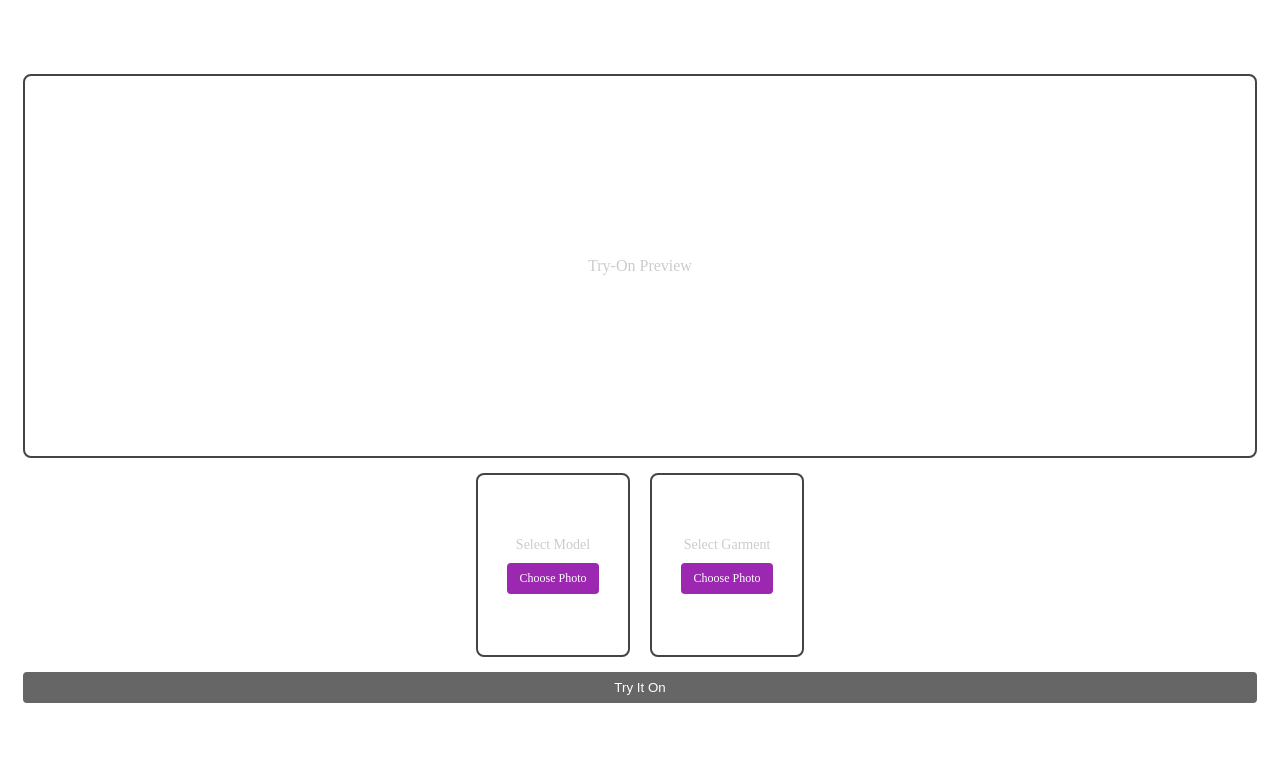
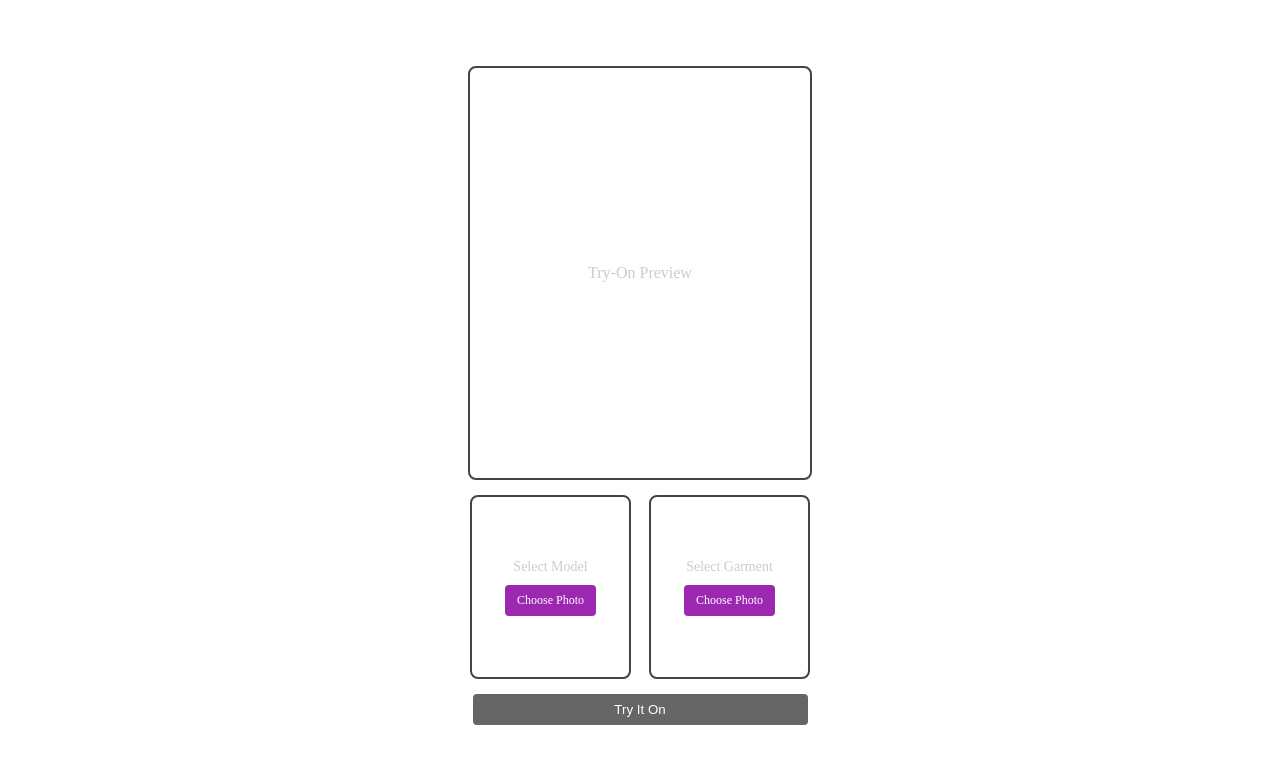
Before and after one commit to habeth99/VirtualTryOn, a React app: page / in a window 1280 px wide. Shown: the top 764 px of the page. Built offline with nearby package versions, Linux system fonts and the light colour scheme; the HTML template or start-up script is replaced by a standard one.

Commit message:
spacing fixed

```diff
--- a/src/App.js
+++ b/src/App.js
@@ -122,13 +122,13 @@ const App = () => {
 
   return (
     <div style={{
-      padding: '15px',
+      padding: '7px',  // Reduced from 15px
       width: '100%',
       boxSizing: 'border-box',
       position: 'relative',
-      height: '100%',  // Added to ensure full height usage
-      display: 'flex',  // Added flex display
-      flexDirection: 'column'  // Stack children vertically
+      height: '100%',
+      display: 'flex',
+      flexDirection: 'column'
     }}>
       {/* Close Button */}
       <button
@@ -152,6 +152,7 @@ const App = () => {
 
       <h1 style={{
         fontSize: '20px',
+        marginLeft: '20px',
         marginBottom: '15px',
         color: 'white'
       }}>Virtual Try-On</h1>
@@ -161,11 +162,13 @@ const App = () => {
         border: '2px solid #444',
         borderRadius: '8px',
         padding: '15px',
-        marginBottom: '15px',
-        height: '350px',  // Increased from 300px
+        marginBottom: '25px',  // Increased from 15px to add more space
+        height: '380px',
+        width: '310px',
         display: 'flex',
         alignItems: 'center',
-        justifyContent: 'center'
+        justifyContent: 'center',
+        margin: '0 auto',
       }}>
         {isLoading ? (
           <div style={{ color: '#ccc' }}>Processing...</div>
@@ -189,7 +192,8 @@ const App = () => {
       {/* Preview Areas Container */}
       <div style={{
         display: 'flex',
-        gap: '20px',
+        gap: '18px',
+        marginTop: '15px',
         marginBottom: '15px',
         justifyContent: 'center'
       }}>
@@ -198,7 +202,7 @@ const App = () => {
           border: '2px solid #444',
           borderRadius: '8px',
           padding: '15px',
-          width: '120px',
+          width: '127px',
           height: '150px',  // Reduced from 200px
           display: 'flex',
           flexDirection: 'column',
@@ -279,7 +283,7 @@ const App = () => {
           border: '2px solid #444',
           borderRadius: '8px',
           padding: '15px',
-          width: '120px',
+          width: '127px',
           height: '150px',  // Reduced from 200px
           display: 'flex',
           flexDirection: 'column',
@@ -360,13 +364,14 @@ const App = () => {
       <button
         style={{
           padding: '8px 16px',
-          backgroundColor: modelImage && garmentImage ? '#4CAF50' : '#666',
+          backgroundColor: modelImage && garmentImage ? '#9C27B0' : '#666',
           color: 'white',
           border: 'none',
           borderRadius: '4px',
           cursor: modelImage && garmentImage ? 'pointer' : 'not-allowed',
-          marginTop: 'auto',  // Push button to bottom
-          width: '100%'
+          marginTop: 'auto',
+          width: '335px',  // Match the width of Try-On Preview box
+          alignSelf: 'center'  // Center the button
         }}
         onClick={handleTryOn}
         disabled={!modelImage || !garmentImage || isLoading}
```
Also changed, not shown: 1 other file (tests, documents, lock files or other folders).
